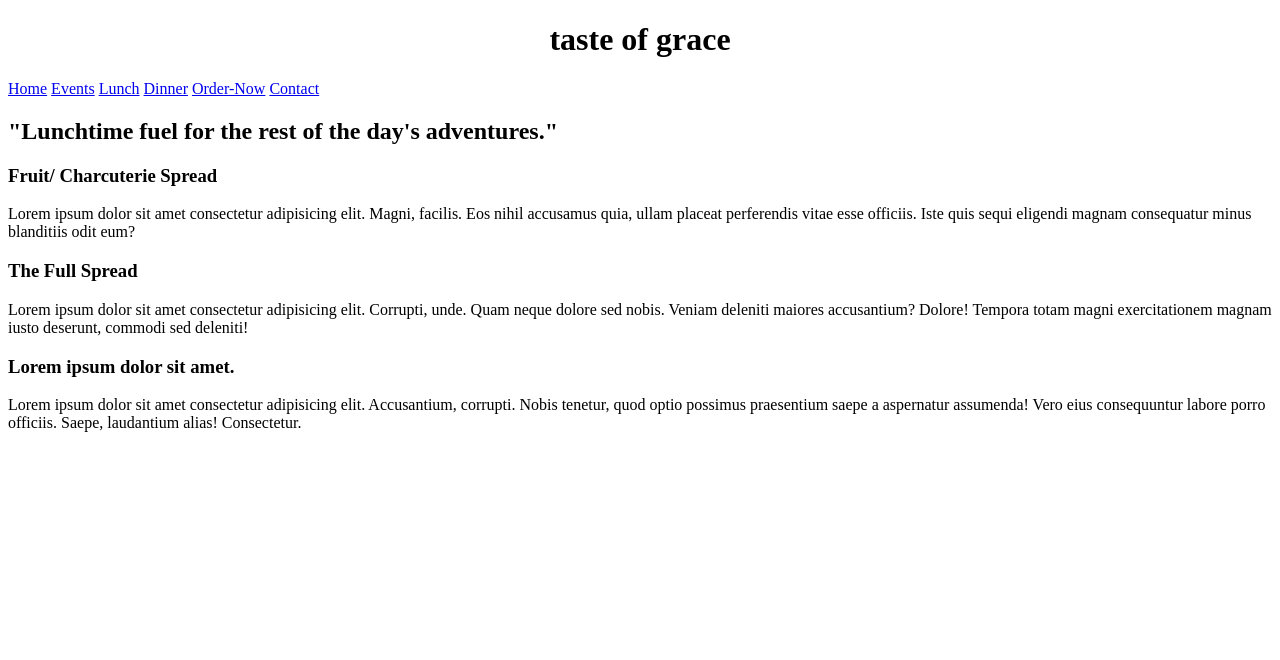
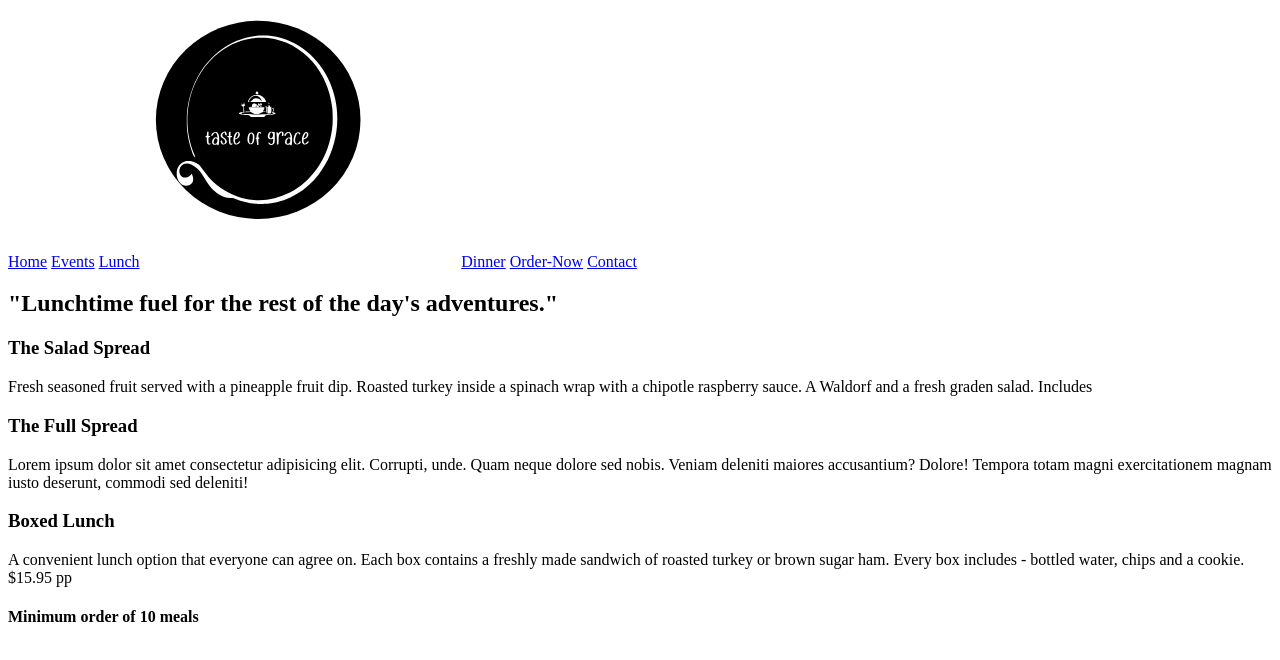
Before and after one commit to pi0115/tog, a plain HTML site: page lunch.html in a window 1280 px wide. Drawn offline with Linux system fonts and the light colour scheme.

Commit message:
created and uploaded the logo and centered it wit the menu

```diff
--- a/app.css
+++ b/app.css
@@ -1,3 +1,7 @@
+img {
+    display: center;
+}
+
 h1 {
     text-align: center;
 }
--- a/lunch.html
+++ b/lunch.html
@@ -7,23 +7,25 @@
     <link rel="stylesheet" href="app.css">
     <title>Document</title>
 </head>
-<h1>taste of grace</h1>
-<div>
-    <a href="#home">Home</a>
-    <a href="#events">Events</a>
-    <a href="#lunch">Lunch</a>
-    <a href="#dinner">Dinner</a>
-    <a href="#order-now">Order-Now</a>
-    <a href="contact">Contact</a>
-</div>
+
+
 
 <body>
+    <nav>
+        <a href="#home">Home</a>
+        <a href="#events">Events</a>
+        <a href="#lunch">Lunch</a>
+        <a href="index.html"><img src="images/drawing-3.svg" alt="toa logo"></a>
+        <a href="#dinner">Dinner</a>
+        <a href="#order-now">Order-Now</a>
+        <a href="contact">Contact</a>
+    </nav>
     <div>
         <h2>"Lunchtime fuel for the rest of the day's adventures."</h2>
-        <h3> Fruit/ Charcuterie Spread</h3>
-        <p>Lorem ipsum dolor sit amet consectetur adipisicing elit. Magni, facilis.
-            Eos nihil accusamus quia, ullam placeat perferendis vitae esse officiis.
-            Iste quis sequi eligendi magnam consequatur minus blanditiis odit eum?</p>
+        <h3> The Salad Spread</h3>
+        <p>Fresh seasoned fruit served with a pineapple fruit dip. Roasted turkey inside a spinach wrap with a chipotle
+            raspberry sauce. A Waldorf and a fresh graden salad.
+            Includes
     </div>
     <div>
         <h3>The Full Spread</h3>
@@ -33,10 +35,11 @@
             Tempora totam magni exercitationem magnam iusto deserunt, commodi sed deleniti!</p>
 
         <div>
-            <h3>Lorem ipsum dolor sit amet.</h3>
-            <p>Lorem ipsum dolor sit amet consectetur adipisicing elit. Accusantium, corrupti.
-                Nobis tenetur, quod optio possimus praesentium saepe a aspernatur assumenda!
-                Vero eius consequuntur labore porro officiis. Saepe, laudantium alias! Consectetur.</p>
+            <h3>Boxed Lunch</h3>
+            <p>A convenient lunch option that everyone can agree on. Each box contains a freshly made sandwich of
+                roasted turkey or brown sugar ham.
+                Every box includes - bottled water, chips and a cookie. $15.95 pp</p>
+            <h4>Minimum order of 10 meals</h4>
         </div>
 
 </body>
```
Also changed, not shown: contact.html (+9 -8 lines), index.html (+13 -9 lines), order-now.html (+9 -9 lines), images/l2.svg (added), images/logo.png, 1 other file.
